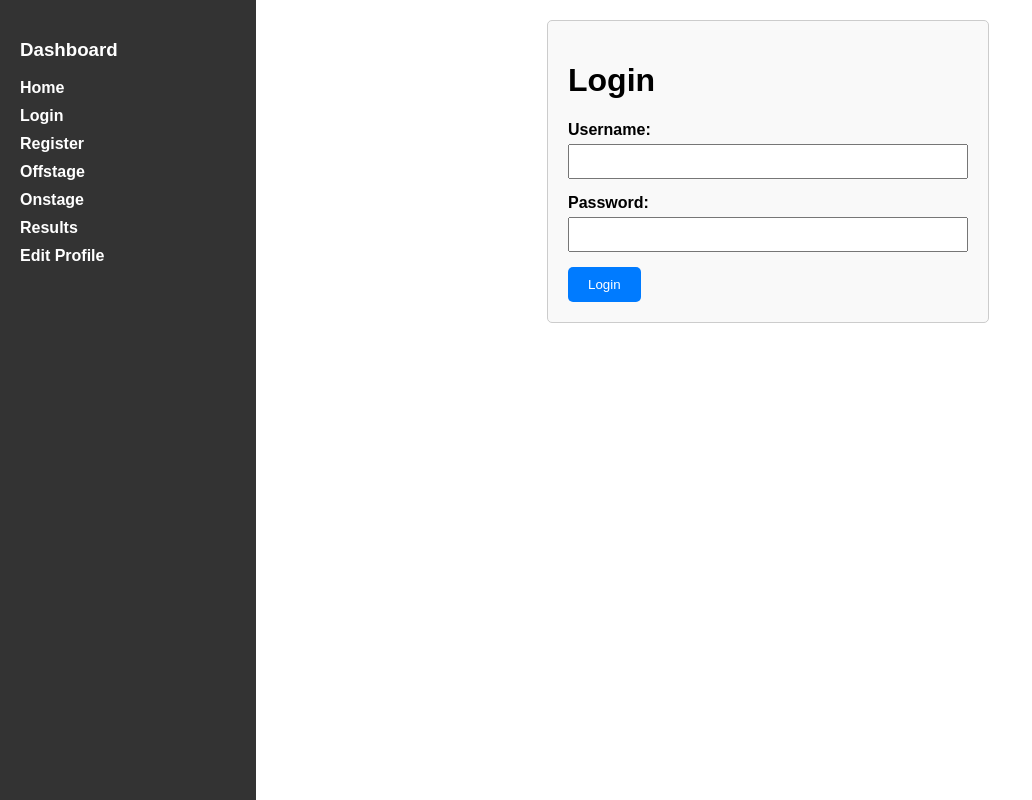
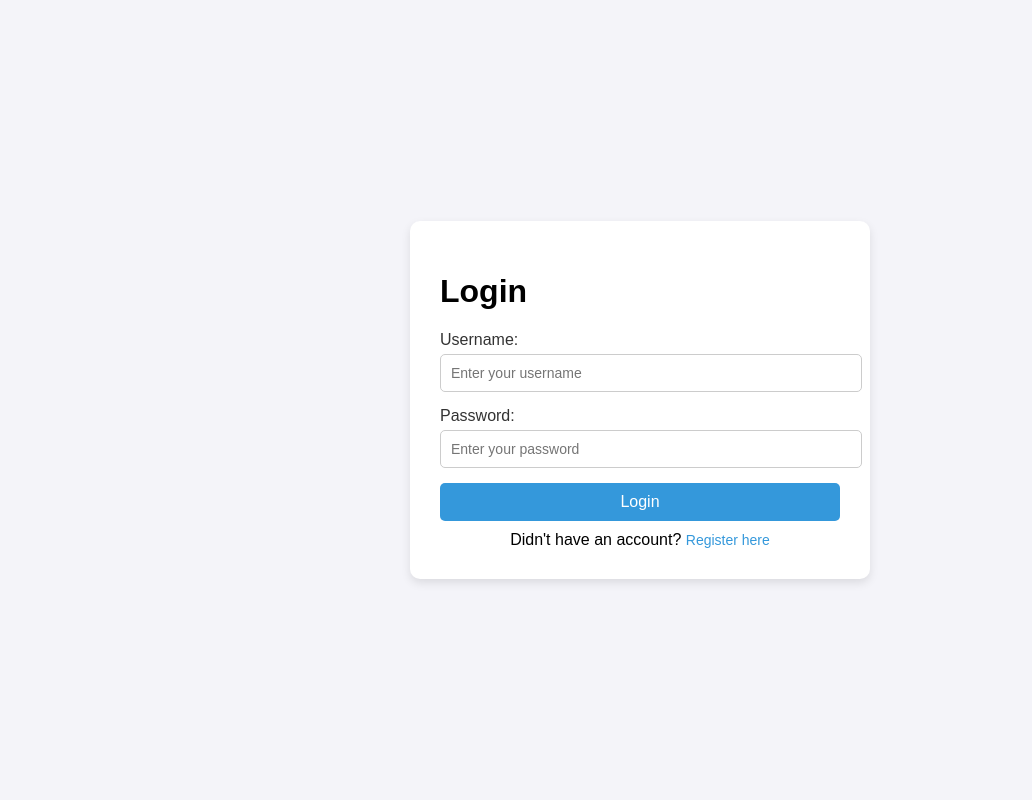
Before and after one commit to nandhana206/arts_project, a Django app: page /login/ in a window 1280 px wide. Shown: the whole page, without its empty margins (0-1032 px from the left). Run offline with Django 4.2, Linux system fonts and the light colour scheme.

Commit message:
dev devika

```diff
--- a/arts/finearts/models.py
+++ b/arts/finearts/models.py
@@ -17,7 +17,7 @@ class Event(models.Model):
 # Student model with Many-to-Many relationship to Event model
 class Student(models.Model):
     name = models.CharField(max_length=100)
-    admission_number = models.CharField(max_length=15, unique=True,default=0)
+    admission_number = models.CharField(max_length=15, unique=True,default="",null=True)
     department = models.CharField(max_length=50,default='')
     events = models.ManyToManyField(Event, blank=True)  # Relation to the Event model
 
--- a/arts/finearts/templates/login.html
+++ b/arts/finearts/templates/login.html
@@ -8,41 +8,13 @@
         body {
             margin: 0;
             font-family: Arial, sans-serif;
+            background-color: #f4f4f9;
             display: flex;
+            justify-content: center;
+            align-items: center;
             height: 100vh;
         }
 
-        .sidebar {
-            width: 20%;
-            background-color: #333;
-            color: white;
-            padding: 20px;
-            box-sizing: border-box;
-            height: 100vh;
-        }
-
-        .sidebar h3 {
-            color: #fff;
-        }
-
-        .sidebar ul {
-            list-style-type: none;
-            padding: 0;
-        }
-
-        .sidebar ul li {
-            margin: 10px 0;
-        }
-
-        .sidebar ul li a {
-            color: white;
-            text-decoration: none;
-            font-weight: bold;
-        }
-
-        .sidebar ul li a:hover {
-            text-decoration: underline;
-        }
 
         .main-content {
             width: 80%;
@@ -50,76 +22,93 @@
             box-sizing: border-box;
         }
 
-        form {
-            max-width: 400px;
-            margin: auto;
-            padding: 20px;
+        .form-group {
+            margin-bottom: 15px;
+          }
+          .form-group label {
+            margin-bottom: 5px;
+            display: block;
+            color: #333;
+          }
+          .form-group input {
+            width: 100%;
+            padding: 10px;
             border: 1px solid #ccc;
             border-radius: 5px;
-            background-color: #f9f9f9;
+            font-size: 14px;
           }
-
-        form div {
-            margin-bottom: 15px;
+          .form-group input:focus {
+            outline: none;
+            border-color: #3498db;
+            box-shadow: 0 0 5px rgba(52, 152, 219, 0.5);
           }
-
-        form label {
-            display: block;
-            margin-bottom: 5px;
-            font-weight: bold;
-        }
-
-        form input {
-            width: 100%;
-            padding: 8px;
-            box-sizing: border-box;
-        }
-
-        form button {
-            padding: 10px 20px;
-            background-color: #007BFF;
+         .login-button {
+          background-color: #3498db;
           color: white;
+        padding: 10px;
       border: none;
       border-radius: 5px;
+      font-size: 16px;
       cursor: pointer;
+      transition: background-color 0.3s ease;
     }
-
-        form button:hover {
-            background-color: #0056b3;
+    .login-button:hover {
+      background-color: #2980b9;
+    }
+    .login-container {
+        background-color: white;
+        padding: 30px;
+        border-radius: 10px;
+        box-shadow: 0 4px 10px rgba(0, 0, 0, 0.1);
+        width: 100%;
+        max-width: 400px;
+      }
+      .login-container h2 {
+        text-align: center;
+        margin-bottom: 20px;
+        color: #2c3e50;
+      }
+      .login-container form {
+        display: flex;
+        flex-direction: column;
+      }
+      .register-link {
+        text-align: center;
+        margin-top: 10px;
+      }
+      .register-link a {
+        color: #3498db;
+        text-decoration: none;
+        font-size: 14px;
+      }
+      .register-link a:hover {
+        text-decoration: underline;
       }
     </style>
 </head>
 <body>
-    <div class="sidebar">
-        <h3>Dashboard</h3>
-        <ul>
-            <li><a href="/dashboard/">Home</a></li>
-            <li><a href="/login/">Login</a></li>
-            <li><a href="/register/">Register</a></li>
-            <li><a href="/offstage/">Offstage</a></li>
-            <li><a href="/onstage/">Onstage</a></li>
-            <li><a href="/results/">Results</a></li>
-            <li><a href="/edit-profile/">Edit Profile</a></li>
-        </ul>
-    </div>
-    <div class="main-content">
+
+    <div class="login-container">
 
         {% if error %}
             <p style="color: red;">{{ error }}</p>
         {% endif %}
         <form method="post" action="{% url 'login' %}">
             {% csrf_token %}
-            <div>
+            <div class="form-group">
                 <h1>Login</h1>
                 <label for="username">Username:</label>
-                <input type="text" id="username" name="username" required>
+                <input type="text" id="username" name="username" placeholder="Enter your username" required>
             </div>
-            <div>
+            <div class="form-group">
                 <label for="password">Password:</label>
-                <input type="password" id="password" name="password" required>
+                <input type="password" id="password" name="password" placeholder="Enter your password" required>
             </div>
-            <button type="submit">Login</button>
+            <button type="submit" class="login-button">Login</button>
         </form>
+        <div class="register-link">
+            Didn't have an account? <a href="/register">Register here</a>
+          </div>
     </div>
 </body>
 </html>
--- a/arts/finearts/templates/user_profile.html
+++ b/arts/finearts/templates/user_profile.html
@@ -70,7 +70,7 @@
     </style>
 </head>
 <body>
-    <div class="login-container">
+    <div class="login-container img">
         <img src="user.jpeg" alt="User Icon">
     </div>
     <div class="container">
--- a/arts/finearts/urls.py
+++ b/arts/finearts/urls.py
@@ -3,9 +3,9 @@ from finearts import views
 
 urlpatterns = [
     path('', views.register_view, name='register'),
-    path('register/', views.register_view, name='register'),
     path('login/', views.login_view, name='login'),
     path('dashboard/', views.dashboard_view, name='dashboard'),
     path('user_profile/', views.user_profile_view, name='user_profile'),
+    path('logout/',views.logout_view,name='logout'),
 
 ]
--- a/arts/finearts/views.py
+++ b/arts/finearts/views.py
@@ -1,6 +1,7 @@
 from django.shortcuts import render, redirect
 from django.contrib import messages
 from .models import Student, Event
+from django.contrib.auth import authenticate, login,logout
 
 # Register View
 def register_view(request):
@@ -130,3 +131,7 @@ def user_profile_view(request):
         'student': student,
         'registered_events': registered_events,
     })
+
+def logout_view(request):
+    logout(request)
+    return redirect('login')
```
Also changed, not shown: arts/finearts/templates/register.html (+66 -46 lines), arts/db.sqlite3, arts/finearts/migrations/0006_alter_student_admission_number.py (added). Lines whose indentation alone changed are shown as unchanged.
